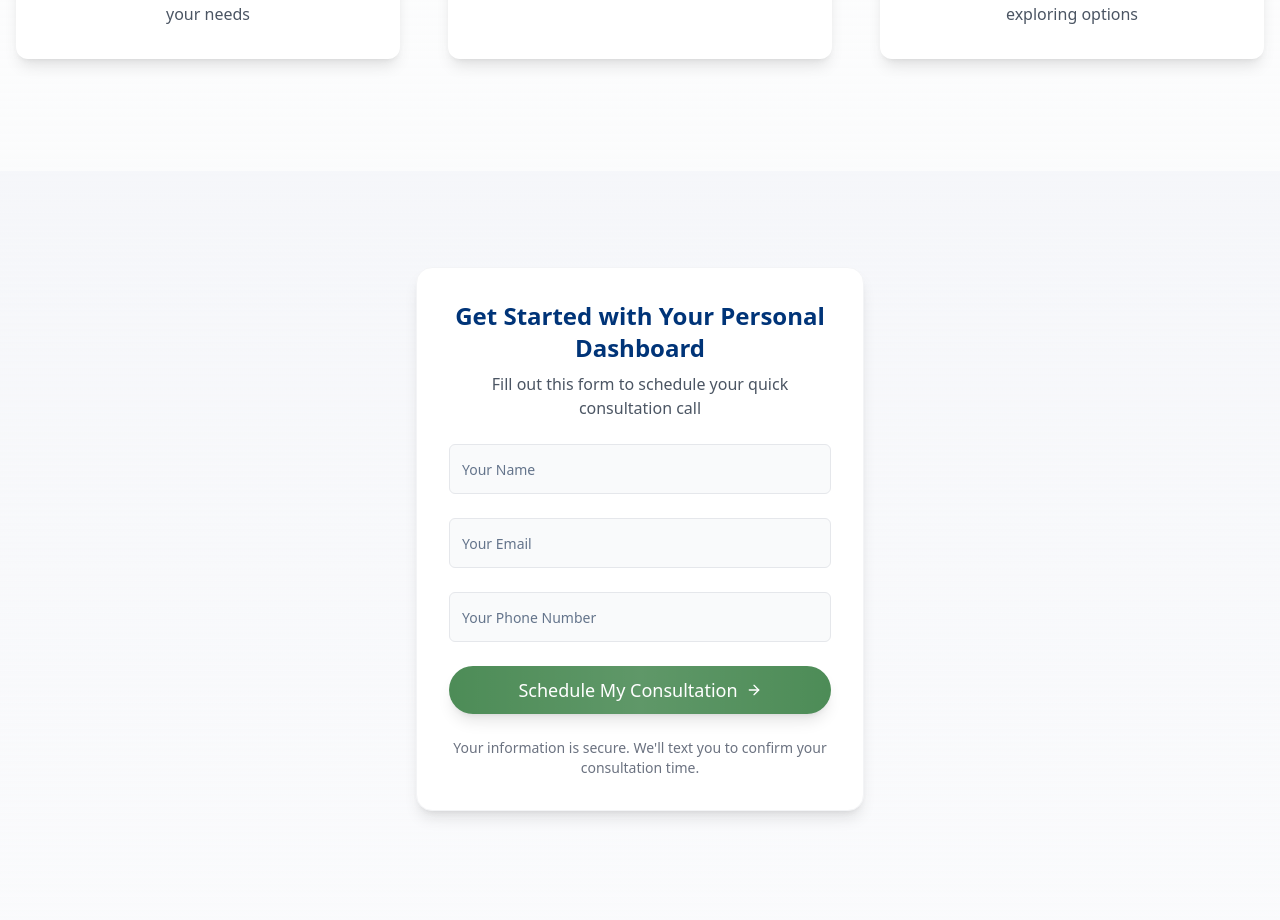
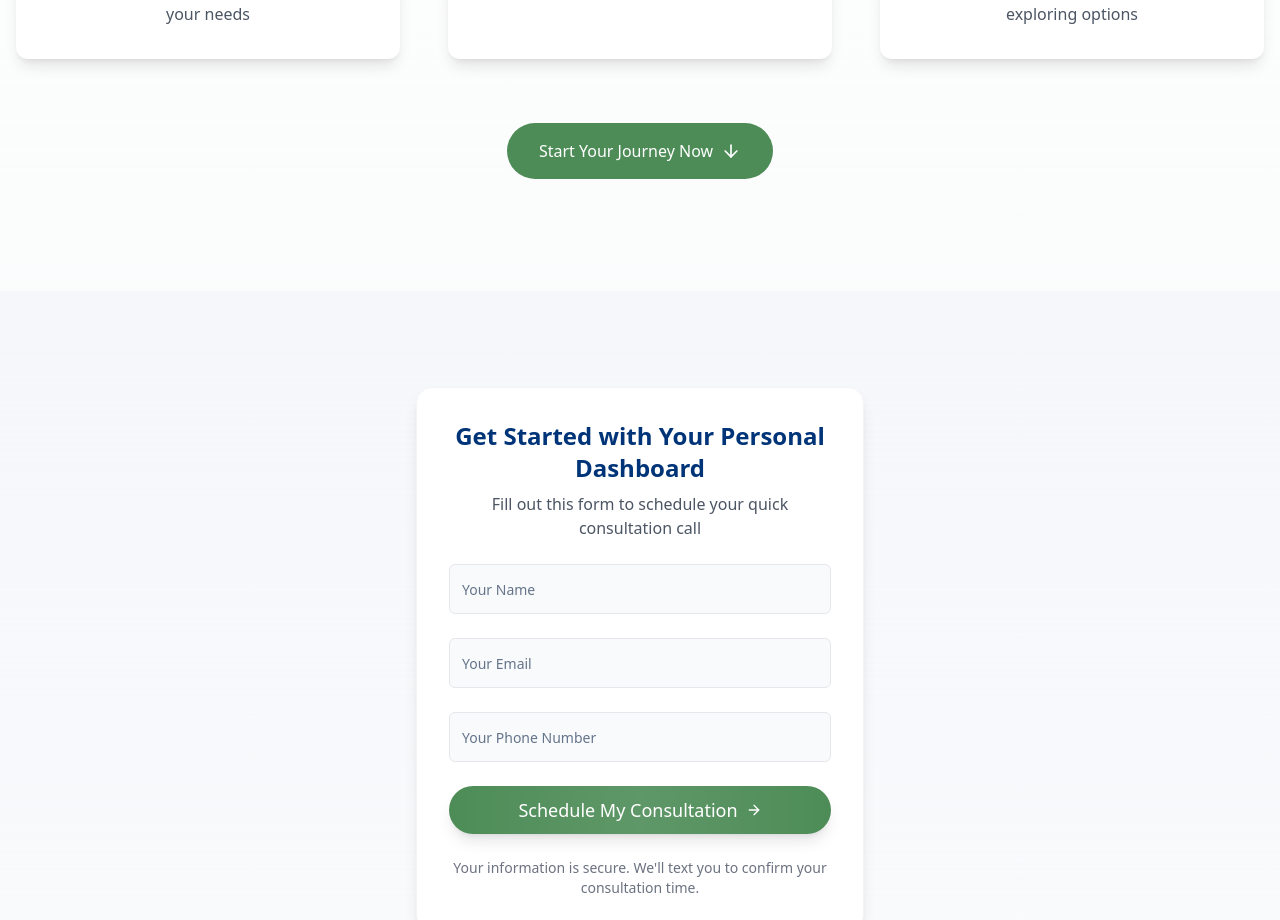
Before and after one commit to peopleagreemedia/simple-auto-leads, a React (Vite) app: page / in a window 1280 px wide. Shown: the part 3700-4620 px from the top of the page. Built offline with nearby package versions, Linux system fonts and the light colour scheme.

Commit message:
Wrap up visitor journey smoothly
Enhance the user experience by ensuring a seamless flow for visitors to reach the bottom of the page and fill out the contact form.
[skip gpt_engineer]

```diff
--- a/src/components/landing/SetupSteps.tsx
+++ b/src/components/landing/SetupSteps.tsx
@@ -1,6 +1,6 @@
 import { useLanguage } from "@/contexts/LanguageContext";
 import { translations } from "@/utils/translations";
-import { PhoneCall, MessageSquare, Laptop } from "lucide-react";
+import { PhoneCall, MessageSquare, Laptop, ArrowDown } from "lucide-react";
 
 interface SetupStepsProps {
   selectedModel: string;
@@ -15,6 +15,13 @@ export const SetupSteps = ({ selectedModel }: SetupStepsProps) => {
     <MessageSquare className="w-8 h-8" />,
     <Laptop className="w-8 h-8" />
   ];
+
+  const scrollToContact = () => {
+    const contactForm = document.getElementById('contact-form');
+    if (contactForm) {
+      contactForm.scrollIntoView({ behavior: 'smooth' });
+    }
+  };
 
   const getPersonalizedDescription = (text: string) => {
     return selectedModel ? text.replace(/your Ford|your vehicle/gi, `your ${selectedModel}`) : text;
@@ -56,6 +63,16 @@ export const SetupSteps = ({ selectedModel }: SetupStepsProps) => {
           </div>
         ))}
       </div>
+
+      <div className="mt-16 text-center">
+        <button
+          onClick={scrollToContact}
+          className="group inline-flex items-center gap-2 bg-ford-green text-white px-8 py-4 rounded-full hover:bg-ford-green/90 transition-all duration-300 hover:scale-105"
+        >
+          Start Your Journey Now
+          <ArrowDown className="w-5 h-5 group-hover:translate-y-1 transition-transform" />
+        </button>
+      </div>
     </section>
   );
 };
```
